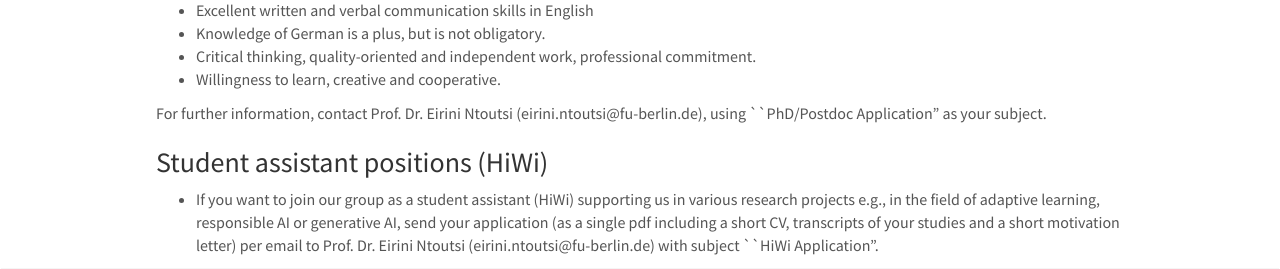
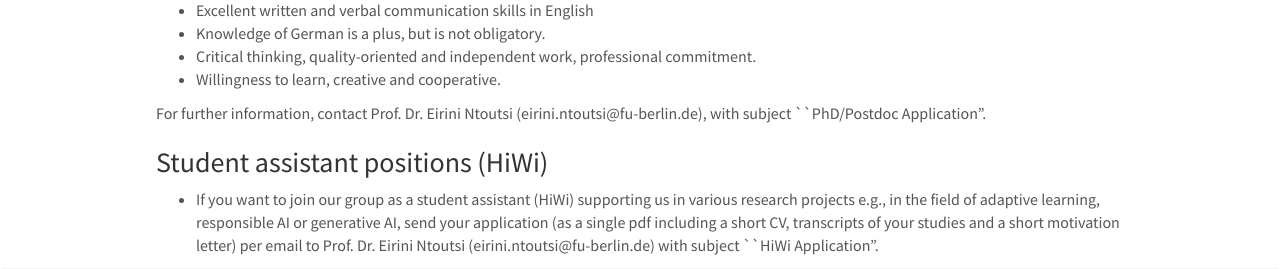
Before and after one commit to AIML-research/AIML-research.github.io, a Jekyll site: the page built from _pages/openings.md, in a window 1280 px wide. Shown: the part 478-747 px from the top of the page. Built offline with Jekyll 4.4.1, drawn with Linux system fonts in a browser that asks for light colours; nearby versions of some CDN libraries.

Commit message:
Update openings.md

```diff
--- a/_pages/openings.md
+++ b/_pages/openings.md
@@ -30,7 +30,7 @@ Our current offerings focus on the following topics:
 <li>Willingness to learn, creative and cooperative.</li>
 </ul>
 
-For further information, contact Prof. Dr. Eirini Ntoutsi (eirini.ntoutsi@fu-berlin.de), using ``PhD/Postdoc Application" as your subject.
+For further information, contact Prof. Dr. Eirini Ntoutsi (eirini.ntoutsi@fu-berlin.de), with subject ``PhD/Postdoc Application".
 
 
 ### Student assistant positions (HiWi)
```
